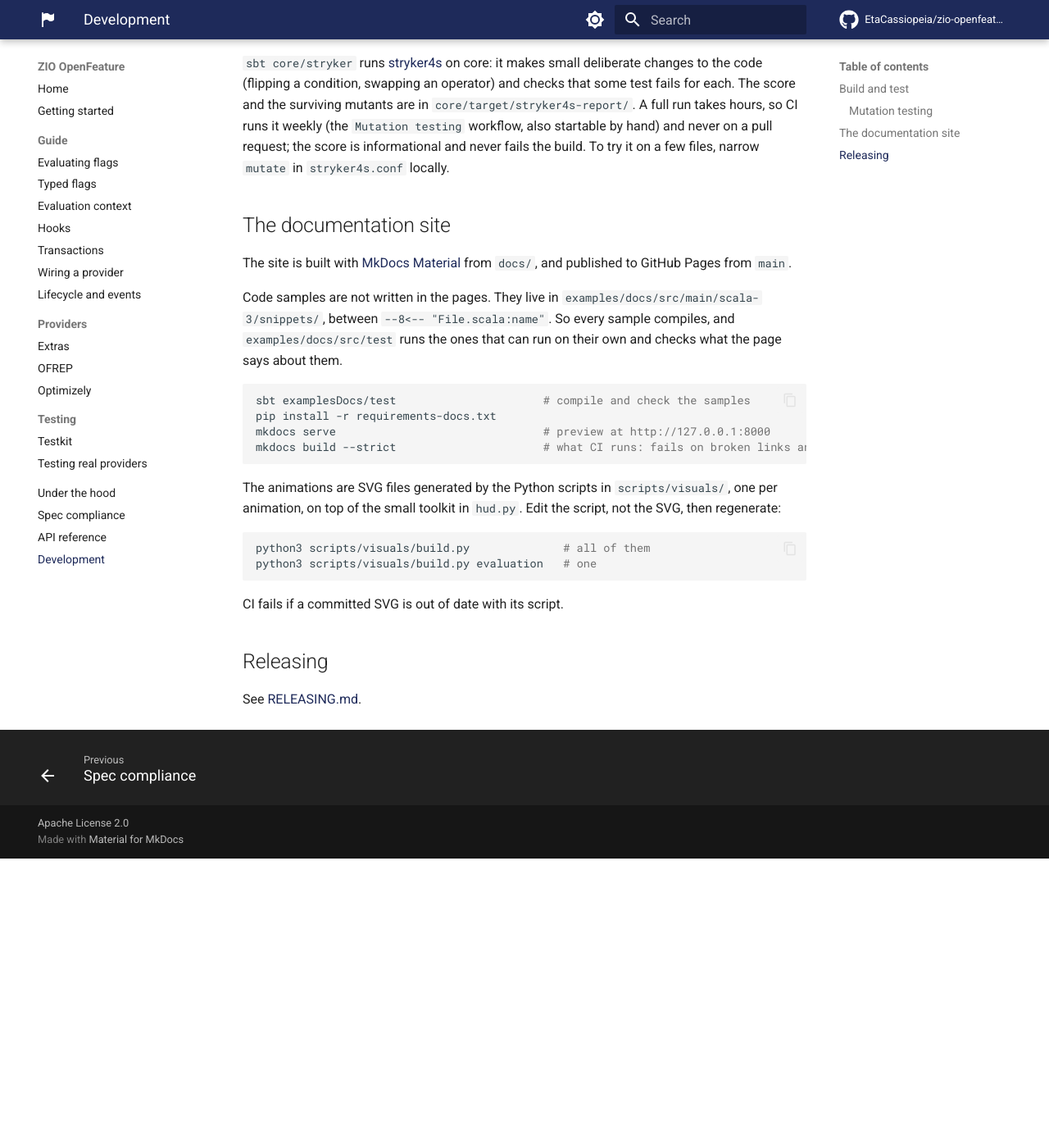
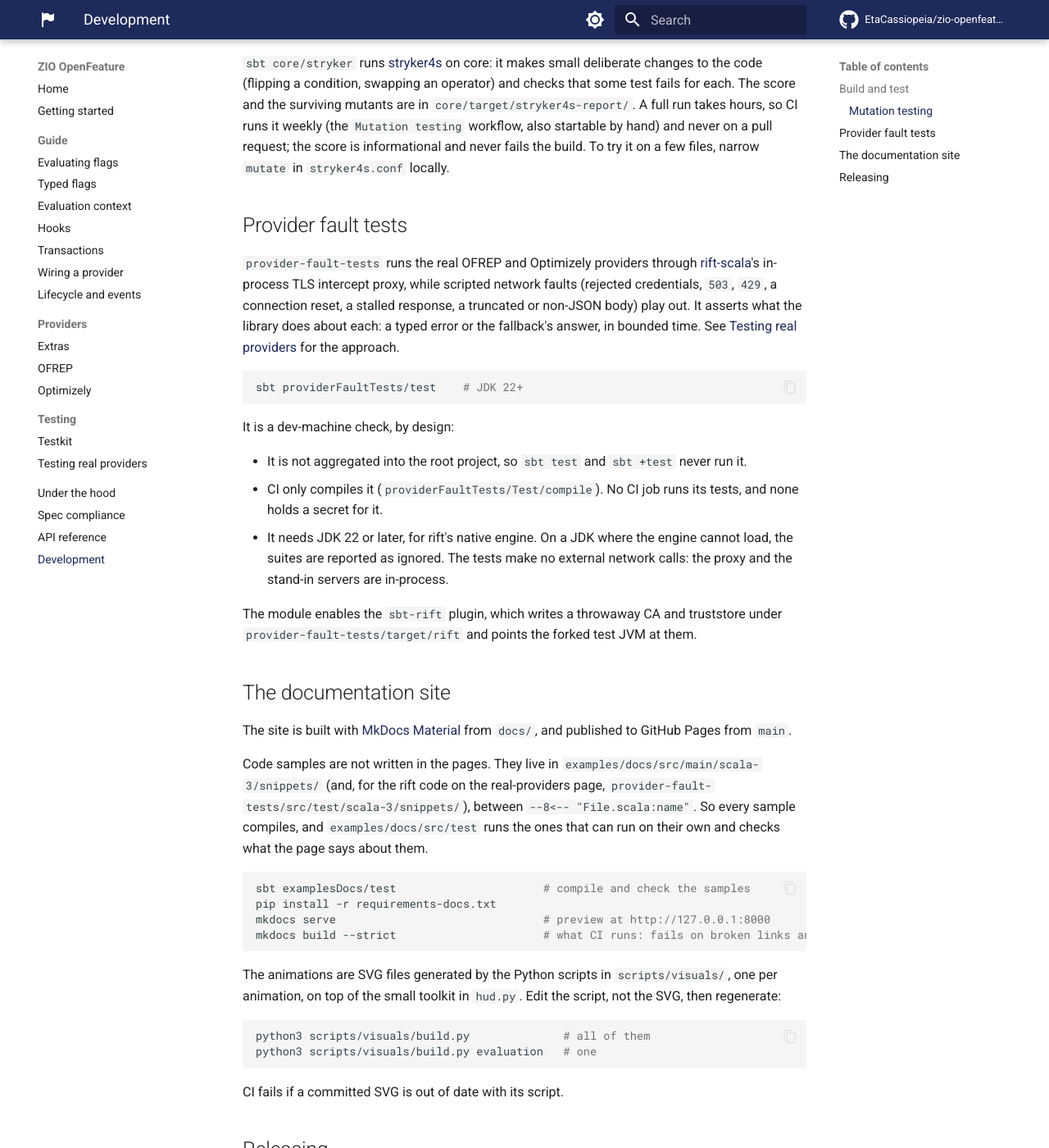
Before and after one commit to EtaCassiopeia/zio-openfeature, an MkDocs documentation site: the page built from docs/development.md, in a window 1280 px wide and 1400 px high, scrolled down 636 px. Shown: the whole window at 82% size. Built offline with MkDocs 1.6.1 and Material for MkDocs 9.7.7, drawn with Linux system fonts in a browser that asks for light colours; comment, search, counter and statistics services are not loaded; before the commit the page ends 1683 px from its top, so only the background shows below that.

Commit message:
Local-only real-provider fault tests via rift (compiled in CI, never run) (#506)
* Add local-only real-provider fault tests via rift (#470)

* Check the provider fault tests' formatting in CI

````diff
--- a/docs/development.md
+++ b/docs/development.md
@@ -26,13 +26,35 @@ small deliberate changes to the code (flipping a condition, swapping an operator
 each. The score and the surviving mutants are in `core/target/stryker4s-report/`. A full run takes hours, so CI runs it
 weekly (the `Mutation testing` workflow, also startable by hand) and never on a pull request; the score is
 informational and never fails the build. To try it on a few files, narrow `mutate` in `stryker4s.conf` locally.
+## Provider fault tests
+
+`provider-fault-tests` runs the real OFREP and Optimizely providers through
+[rift-scala](https://github.com/achird-labs/rift-scala)'s in-process TLS intercept proxy, while scripted network
+faults (rejected credentials, `503`, `429`, a connection reset, a stalled response, a truncated or non-JSON body)
+play out. It asserts what the library does about each: a typed error or the fallback's answer, in bounded time. See
+[Testing real providers](testing-real-providers.md) for the approach.
+
+```sh
+sbt providerFaultTests/test    # JDK 22+
+```
+
+It is a dev-machine check, by design:
+
+- It is not aggregated into the root project, so `sbt test` and `sbt +test` never run it.
+- CI only compiles it (`providerFaultTests/Test/compile`). No CI job runs its tests, and none holds a secret for it.
+- It needs JDK 22 or later, for rift's native engine. On a JDK where the engine cannot load, the suites are reported
+  as ignored. The tests make no external network calls: the proxy and the stand-in servers are in-process.
+
+The module enables the `sbt-rift` plugin, which writes a throwaway CA and truststore under
+`provider-fault-tests/target/rift` and points the forked test JVM at them.
 
 ## The documentation site
 
 The site is built with [MkDocs Material](https://squidfunk.github.io/mkdocs-material/) from `docs/`, and published
 to GitHub Pages from `main`.
 
-Code samples are not written in the pages. They live in `examples/docs/src/main/scala-3/snippets/`, between
+Code samples are not written in the pages. They live in `examples/docs/src/main/scala-3/snippets/` (and, for the rift
+code on the real-providers page, `provider-fault-tests/src/test/scala-3/snippets/`), between
 `// --8<-- [start:name]` and `// --8<-- [end:name]` markers, and a page includes them with
 `--8<-- "File.scala:name"`. So every sample compiles, and `examples/docs/src/test` runs the ones that can run on
 their own and checks what the page says about them.
--- a/docs/testing-real-providers.md
+++ b/docs/testing-real-providers.md
@@ -15,9 +15,9 @@ These are integration tests. They start a native engine, change JVM-wide proxy a
 JDK. Keep them in a separate test module that you run locally, not in the default CI build. No published module of
 this library depends on rift.
 
-!!! note
-    The rift code on this page uses rift-scala's API, which this repository does not build against, so it is not
-    compiled with the docs. The `FeatureFlags` code is.
+This repository does exactly that: its `provider-fault-tests` module runs the real OFREP and Optimizely providers
+through the proxy, and the code on this page is that module's code, compiled with the docs. CI compiles the module and
+never runs it; see [Development](development.md#provider-fault-tests).
 
 ## Setup
 
@@ -38,8 +38,8 @@ The embedded engine also needs rift's platform natives on the test classpath and
 | 22 or later | `rift-java-embedded`, and `--enable-native-access=ALL-UNNAMED` |
 | 21 | `rift-java-embedded-jdk21`, and `--enable-preview --enable-native-access=ALL-UNNAMED` (with sbt-rift: `riftTlsEnablePreview := true`) |
 
-This repository's `conformance-zio-bdd` module runs this setup on JDK 25: see its settings in `build.sbt`.
-Where the engine cannot load, `rift.zio.Rift.isEmbeddedAvailable` is `false`.
+This repository's `provider-fault-tests` module uses the JDK 22 setup: see its settings in `build.sbt`. Where the
+engine cannot load, `rift.zio.Rift.isEmbeddedAvailable` is `false`.
 
 ## Pointing the provider at the proxy
 
@@ -60,7 +60,11 @@ lazy val providerFaultTests = (project in file("provider-fault-tests")).enablePl
 ```
 
 `intercept.caFromBuildProps()` then loads that CA, so the proxy signs its certificates with a CA the JVM trusts. It
-fails if the plugin is not enabled.
+fails if the plugin is not enabled. The plugin is opt-in (`noTrigger`) and its settings are per project, so enabling it
+on the fault-test module changes no other module's test JVM.
+
+Give the provider a host with a real-looking top-level domain, such as `example.com`. The OFREP provider validates its
+base URL and rejects `.test`.
 
 ## The `FeatureFlags` side
 
@@ -79,7 +83,7 @@ fault would still pass.
 | Scenario | Rule | Expect |
 |:---------|:-----|:-------|
 | healthy | serve a valid payload | the provider becomes ready; its values are served |
-| slow endpoint | redirect to an imposter that waits ~30 s | start-up does not wait; the fallback's value is served at once |
+| slow endpoint | redirect to an imposter that waits ~30 s | a provider that fetches at start-up (Optimizely): start-up does not wait, the fallback's value is served at once. A provider that fetches per evaluation (OFREP): the evaluation timeout ends the call with a typed `ProviderError(TimeoutException)`, in bounded time |
 | rejected credentials | serve a `401` | never ready; the fallback answers; no evaluation fails |
 | connection reset | redirect to an imposter with a TCP fault | the same |
 | malformed payload | serve a non-JSON body marked `application/json` | the same |
@@ -100,55 +104,21 @@ So waits and faults always go through an imposter.
 The rift side of the fixture keeps the engine in the environment, so tests can create imposters:
 
 ```scala
-import rift.bridge.InterceptConfig
-import rift.zio.{InterceptHandle, Rift}
-import rift.zio.testkit.intercept as riftIntercept
+--8<-- "RiftFixture.scala:fixture-imports"
 
-val riftFixture: ZLayer[Any, rift.RiftError, Rift & InterceptHandle] =
-  ZLayer.scopedEnvironment {
-    for
-      engine <- Rift.embedded.build.map(_.get[Rift])
-      ca     <- riftIntercept.caFromBuildProps()
-      handle <- engine.intercept(InterceptConfig(ca = Some(ca)))
-      _      <- riftIntercept.systemProxyProps(handle)
-    yield ZEnvironment(engine, handle)
-  }
+--8<-- "RiftFixture.scala:fixture"
 ```
 
 When every scenario is a plain `serve`, `riftIntercept.tlsIntercept` is enough: one layer that yields just the
 `InterceptHandle`.
 
-Each test installs its rules, then evaluates through `flagsLayer`:
+Each test installs its rules, then evaluates through `flagsLayer`. Here the provider is Optimizely's, pointed at
+`cdn.example.com`:
 
 ```scala
-import rift.dsl.*
-import rift.zio.testkit.aspects as riftAspects
-import scala.concurrent.duration.{FiniteDuration, SECONDS}
+--8<-- "RealProviderFaultSpec.scala:suite-imports"
 
-object RealProviderFaultSpec extends ZIOSpecDefault:
-
-  def spec = suite("real provider under network faults")(
-    test("stalled fetch: the fallback answers at once") {
-      for
-        engine <- ZIO.service[Rift]
-        handle <- ZIO.service[InterceptHandle]
-        _      <- handle.clearRules
-        slow   <- engine.create(
-                    imposter("slow-cdn").stub(get("/datafile.json").reply(ok.json(datafile).after(FiniteDuration(30, SECONDS))))
-                  )
-        _      <- handle.rule("cdn.example.com").redirectTo(slow)
-        result <- bootDidNotBlock.provideSome[Scope](flagsLayer(ZIO.attemptBlocking(newVendorProvider())))
-      yield result
-    },
-    test("rejected credentials: evaluation never fails") {
-      for
-        handle <- ZIO.service[InterceptHandle]
-        _      <- handle.clearRules
-        _      <- handle.rule("cdn.example.com").serve(status(401).json("""{"error":"unauthorized"}"""))
-        result <- neverFails.provideSome[Scope](flagsLayer(ZIO.attemptBlocking(newVendorProvider())))
-      yield result
-    }
-  ).provideShared(riftFixture) @@ TestAspect.sequential @@ TestAspect.withLiveClock @@ riftAspects.embeddedOnly
+--8<-- "RealProviderFaultSpec.scala:suite"
 ```
 
 The suite settings all matter:
@@ -186,3 +156,18 @@ For the healthy scenario, wait for the swap through `AcquireStatus`, which `from
 ```
 
 Wrap it in a `timeout` if the provider might never become ready.
+
+## What this repository asserts
+
+`provider-fault-tests` runs every fault above (plus `403`, `503`, `429`, a truncated body and a stalled response)
+against both providers, each through `FeatureFlags.fromProvider` and `FeatureFlags.fromAcquireAsync`. In every case the
+call returns within a bound, and closing the scope does too.
+
+| Provider | Through | Outcome |
+|:---------|:--------|:--------|
+| OFREP | `fromProvider` | rejection, `503`, `429` and a timeout are provider errors; a truncated or non-JSON body is a `ParseError`; the total tier answers the default |
+| OFREP | `fromAcquireAsync` | error answers fall through to the fallback; a stalled call ends in a typed timeout at the evaluation timeout |
+| Optimizely | `fromProvider` | the layer fails with the provider's "datafile did not load" error, within its init wait |
+| Optimizely | `fromAcquireAsync` | the fallback answers at once; `AcquireStatus` ends in `Failed`; nothing fails |
+
+Each healthy case checks the opposite: the real provider's value is served, not the fallback's.
--- a/mkdocs.yml
+++ b/mkdocs.yml
@@ -63,6 +63,7 @@ markdown_extensions:
       base_path:
         - examples/docs/src/main/scala-3/snippets
         - examples/docs/src/test/scala-3/snippets
+        - provider-fault-tests/src/test/scala-3/snippets
       check_paths: true
       dedent_subsections: true
   - pymdownx.superfences:
````
Also changed, not shown: CHANGELOG.md (+6 -0 lines), 8 other files.
